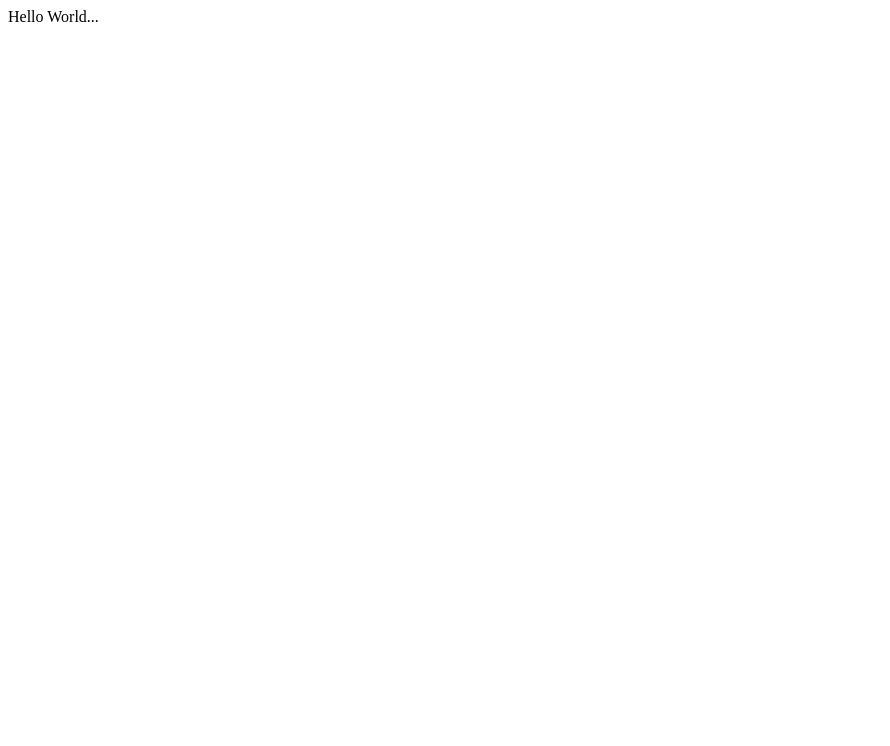
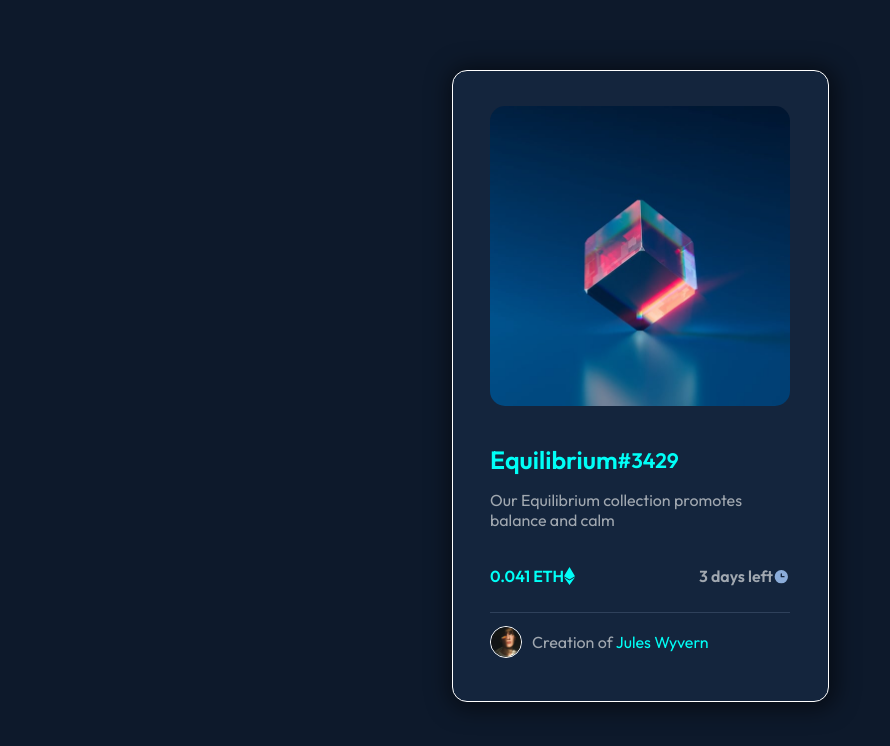
Before and after one commit to NickDimitrov702/NFTpreveiw, a website: page index.html in a window 1280 px wide. Shown: the whole page, without its empty margins (0-890 px from the left). Drawn offline with Linux system fonts and the light colour scheme.

Commit message:
Styling the whole NFT preveiw, adjusting content, applying the colors, fonts. Only thing left is hover preveiw.

```diff
--- /dev/null
+++ b/body.style.css
@@ -0,0 +1,15 @@
+@import url('https://fonts.googleapis.com/css2?family=Outfit:wght@300;400;600&display=swap');
+
+html {
+    background-color: hsl(217, 54%, 11%);
+    height: 100vh;
+    max-width: 1440px;
+    margin: auto;
+    font-family: 'Outfit', sans-serif;
+}
+
+body {
+    max-width: 1440px;
+    margin: auto;
+    padding: 70px;
+}
--- a/index.html
+++ b/index.html
@@ -1,12 +1,65 @@
 <!DOCTYPE html>
 <html lang="en">
+
 <head>
     <meta charset="UTF-8">
     <meta http-equiv="X-UA-Compatible" content="IE=edge">
     <meta name="viewport" content="width=device-width, initial-scale=1.0">
     <title>NFT preview component</title>
+    <link rel="stylesheet" href="body.style.css">
+    <link rel="stylesheet" href="nft-wrapper.css">
 </head>
+
 <body>
-    <dvi>Hello World...</dvi>
+    <dvi id="nft-wrapper">
+        <div id="nft-main-img-wrapper">
+            <!-- <div class="view-icon-wrapper">
+                <svg id="view-icon" width="48" height="48" xmlns="http://www.w3.org/2000/svg">
+                    <g fill="none" fill-rule="evenodd">
+                        <path d="M0 0h48v48H0z" />
+                        <path
+                            d="M24 9C14 9 5.46 15.22 2 24c3.46 8.78 12 15 22 15 10.01 0 18.54-6.22 22-15-3.46-8.78-11.99-15-22-15Zm0 25c-5.52 0-10-4.48-10-10s4.48-10 10-10 10 4.48 10 10-4.48 10-10 10Zm0-16c-3.31 0-6 2.69-6 6s2.69 6 6 6 6-2.69 6-6-2.69-6-6-6Z"
+                            fill="#FFF" fill-rule="nonzero" />
+                    </g>
+                </svg>
+            </div> -->
+            <img id="nft-main-img" src="./resources/image-equilibrium.jpg">
+        </div>
+        <div id="main-info-wrapper">
+            <div class="name-description-wrapper">
+                <div class="name-id-wrapper">
+                    <h1>Equilibrium</h1>
+                    <p class="nft-id">#3429</p>
+                </div>
+                <div class="desription-wrapper">
+                    <p>Our Equilibrium collection promotes balance and calm</p>
+                </div>
+                <div class="price-and-time-wrapper">
+                    <div class="price-wrapper">
+                        <p>0.041 ETH</p>
+                        <svg width="11" height="18" xmlns="http://www.w3.org/2000/svg">
+                            <path
+                                d="M11 10.216 5.5 18 0 10.216l5.5 3.263 5.5-3.262ZM5.5 0l5.496 9.169L5.5 12.43 0 9.17 5.5 0Z"
+                                fill="#00FFF8" />
+                        </svg>
+                    </div>
+                    <div class="time-wrapper">
+                        <p>3 days left</p>
+                        <svg width="17" height="17" xmlns="http://www.w3.org/2000/svg">
+                            <path
+                                d="M8.305 2.007a6.667 6.667 0 1 0 0 13.334 6.667 6.667 0 0 0 0-13.334Zm2.667 7.334H8.305a.667.667 0 0 1-.667-.667V6.007a.667.667 0 0 1 1.334 0v2h2a.667.667 0 0 1 0 1.334Z"
+                                fill="#8BACD9" />
+                        </svg>
+                    </div>
+                </div>
+            </div>
+        </div>
+        <div class="avatar-wrapper">
+            <img id="avatar-img" src="./resources/image-avatar.png">
+            <p>Creation of <a>Jules Wyvern</a> </p>
+        </div>
+    </dvi>
+
 </body>
+
 </html>
--- /dev/null
+++ b/nft-wrapper.css
@@ -0,0 +1,120 @@
+@import url('https://fonts.googleapis.com/css2?family=Kumbh+Sans:wght@300;400;600&display=swap');
+
+#nft-wrapper {
+    max-width: 375px;
+    height: 630px;
+    margin: auto;
+    border: 1px solid white;
+    display: flex;
+    border-radius: 15px;
+    background-color: hsl(216, 50%, 16%);
+    box-shadow: 2px 2px 22px 5px rgba(0,0,0,0.52);
+    flex-direction: column;
+
+}
+
+#nft-main-img-wrapper{
+    height: 250px;
+    margin: 20px auto;
+    padding-top: 15px;
+    width: 300px;
+    /* border: 1px solid white; */
+}
+
+#nft-main-img {
+    /* margin-top: -15px; */
+    width: 100%;
+    height: fit-content;
+    border-radius: 15px;
+
+}
+
+#nft-main-img:hover {
+    opacity: 0.8;
+}
+
+
+#main-info-wrapper{
+    display: flex;
+    flex-direction: column;
+    border-bottom: 1px solid hsl(215, 32%, 27%);
+    width: 300px;
+    margin: -30px auto;
+}
+
+.name-id-wrapper{
+    display: flex;
+    align-items: center;
+    width: 250px;
+    /* margin-left: 36px; */
+    margin-top: 80px;
+}
+
+.name-id-wrapper h1 {
+    font-size: 25px;
+    color: hsl(178, 100%, 50%);
+
+}
+
+.name-id-wrapper p {
+    font-size: 21px;
+    font-weight: bold;
+    color: hsl(178, 100%, 50%);
+    font-weight: 600;
+
+}
+
+.desription-wrapper {
+    display: flex;
+    width: 300px;
+    /* margin-left: 36px; */
+    margin-top: -20px;
+    color: hsla(207, 8%, 77%, 0.822);
+    margin-bottom: 10px;
+
+}
+
+.price-and-time-wrapper {
+    display: flex;
+    max-width: 300px;
+    /* margin-left: 36px; */
+    font-weight: 600;
+    margin-top: -6px;
+    margin-bottom: 10px;
+}
+
+.price-wrapper{
+    display: flex;
+    align-items: center;
+    flex-grow: 1;
+    color: hsl(178, 100%, 50%);
+}
+
+.time-wrapper {
+    display: flex;
+    align-items: center;
+    color: hsla(207, 8%, 77%, 0.822);
+}
+
+.avatar-wrapper {
+    width: 300px;
+    display: flex;
+    align-items: center;
+    margin: auto;
+}
+
+#avatar-img {
+    width: 30px;
+    margin-right: 10px;
+    border-radius: 30px;
+    border:1px solid white;
+}
+
+.avatar-wrapper p {
+    color:hsla(207, 8%, 77%, 0.822);
+
+}
+
+.avatar-wrapper p a {
+    color: hsl(178, 100%, 50%); ;
+}
```
